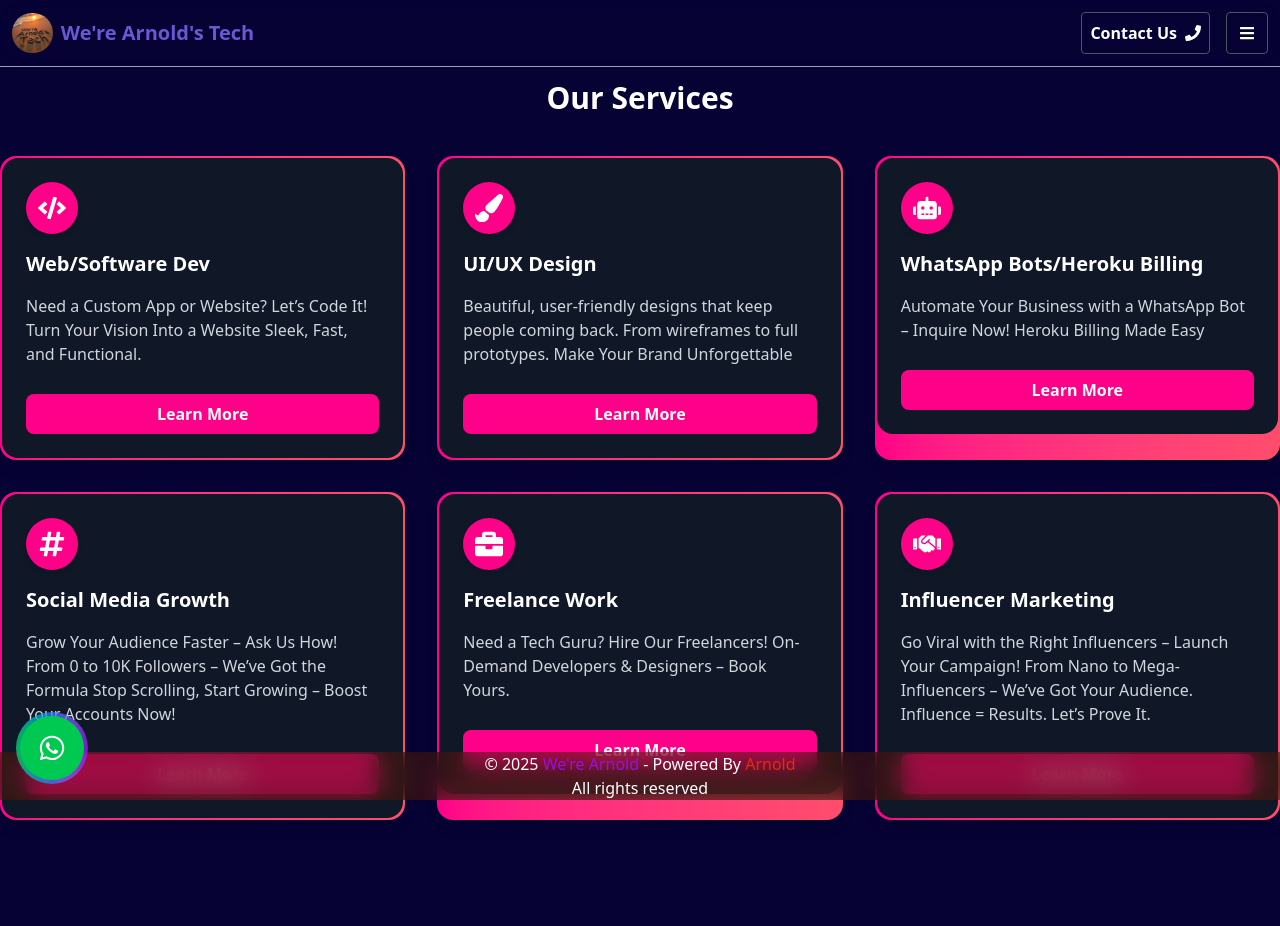
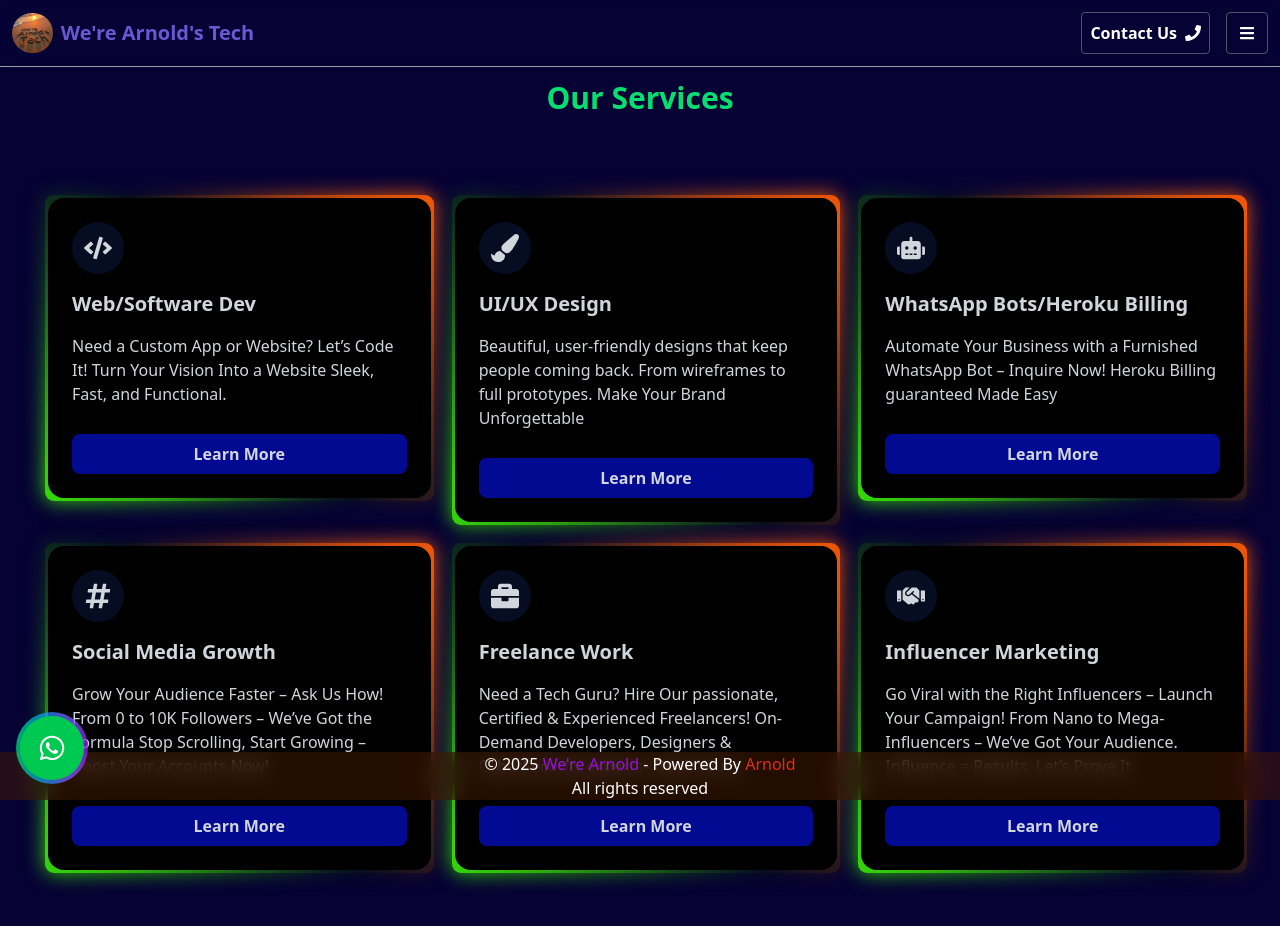
Before and after one commit to nianod/We-re-Arnold-Official, a React (Vite) app: page /services in a window 1280 px wide. Shown: the top 926 px of the page. Before the commit the page ends 900 px from the top, so only its background shows below. Built offline with nearby package versions, Linux system fonts and the light colour scheme.

Commit message:
added layout

```diff
--- a/src/Components/Services.jsx
+++ b/src/Components/Services.jsx
@@ -14,7 +14,7 @@ const Services = () => {
     },
     {
       title: "WhatsApp Bots/Heroku Billing",
-      desc: "Automate Your Business with a WhatsApp Bot – Inquire Now! Heroku Billing Made Easy ",
+      desc: "Automate Your Business with a Furnished WhatsApp Bot – Inquire Now! Heroku Billing guaranteed Made Easy ",
       icon: <FaRobot size={28} />,
     },
     {
@@ -24,7 +24,7 @@ const Services = () => {
     },
     {
       title: "Freelance Work",
-      desc: "Need a Tech Guru? Hire Our Freelancers! On-Demand Developers & Designers – Book Yours.",
+      desc: "Need a Tech Guru? Hire Our passionate, Certified & Experienced Freelancers! On-Demand Developers, Designers & CyberSecurity experts– Book Yours.",
       icon: <FaBriefcase  size={28} />,
     },
     {
@@ -35,22 +35,22 @@ const Services = () => {
   ];
 
   return (
-    <div className="mt-20 px- pb-20">
-      <h2 className="text-3xl font-bold text-center text-white mb-10">Our Services</h2>
+    <div className="mt-20 pb-20">
+      <h2 className="text-3xl font-bold text-center text-green-400 mb-10">Our Services</h2>
 
-      <div className="grid grid-cols-1 sm:grid-cols-2 lg:grid-cols-3 gap-8">
+      <div className="grid grid-cols-1 sm:grid-cols-2 lg:grid-cols-3 gap-5 p-10">
         {services.map((service, i) => (
           <div
             key={i}
-            className="bg-gradient-to-r from-[#ff0088] to-[#ff4d6d] p-[2px] rounded-2xl shadow-lg hover:shadow-2xl transition-all duration-300 group"
+            className="hover:p-2 translate-x-1.5 p-[2px] rounded-2xl shadow-lg hover:shadow-2xl transition-all duration-300 group"
           >
-            <div className="bg-gray-900 p-6 rounded-2xl text-white flex flex-col gap-4">
-              <div className="bg-[#ff0088] p-3 rounded-full shadow-md w-fit">
+            <div className="box-orange-green bg-[#03031c] p-6 rounded-2xl text-gray-300 flex flex-col gap-4">
+              <div className="content bg-[#ff0088] p-3 rounded-full shadow-md w-fit">
                 {service.icon}
               </div>
               <h3 className="text-xl font-bold">{service.title}</h3>
               <p className="text-gray-300">{service.desc}</p>
-              <button className="mt-3 bg-[#ff0088] px-4 py-2 cursor-pointer rounded-lg font-bold hover:bg-[#ff4d6d] transition-all duration-300">
+              <button className="mt-3 bg-[#030a92] px-4 py-2 cursor-pointer rounded-lg font-bold hover:bg-[#060c77] transition-all duration-300">
                 Learn More
               </button>
             </div>
--- a/src/index.css
+++ b/src/index.css
@@ -55,7 +55,7 @@ body {
 }
 
 .box-orange-green::after {
-    filter: blur(20px);
+    filter: blur(10px);
     z-index: -1;
 }
 .box-orange-green:hover::before,
```
